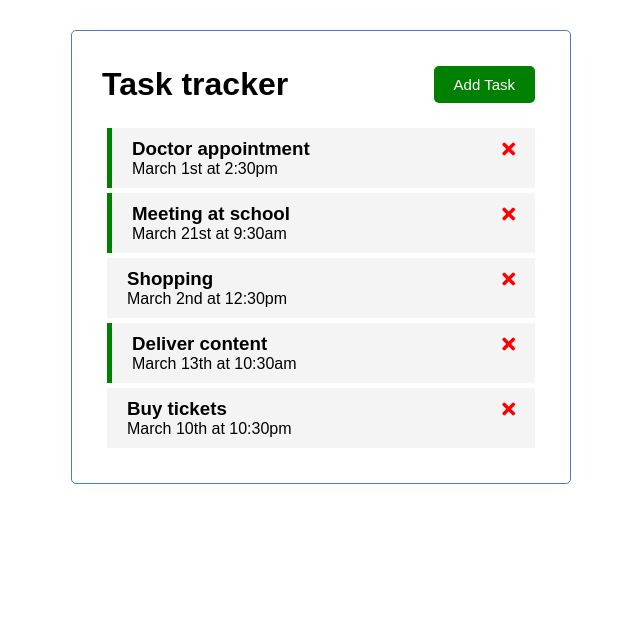
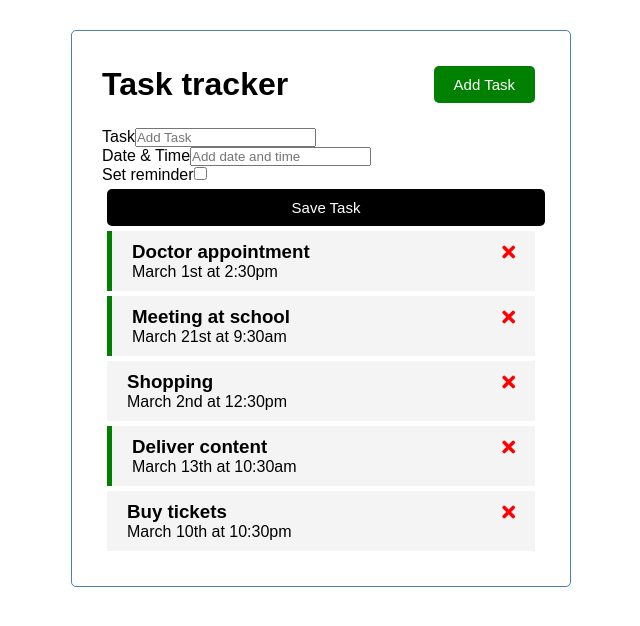
Before and after one commit to NidhitheCoder/learn-vue-js, a Vue app in the folder vuejs-traversy/vue-lean-app/: page / in a window 1280 px wide. Shown: the top 626 px of the page, without its empty margins (319-959 px from the left). Built offline with nearby package versions, Linux system fonts and the light colour scheme.

Commit message:
Create add task component

```diff
--- a/vuejs-traversy/vue-lean-app/src/App.vue
+++ b/vuejs-traversy/vue-lean-app/src/App.vue
@@ -1,6 +1,7 @@
 <template>
   <div class="container">
     <Header title="Task tracker" />
+    <AddTask />
     <Tasks @toggle-reminder="toggleReminder" @delete-task="deleteTask" :tasks="tasks" />
   </div>
 </template>
@@ -8,12 +9,14 @@
 <script>
 import Header from './components/HeaderComp.vue';
 import Tasks from './components/TasksComp.vue';
+import AddTask from './components/AddTaskComp.vue';
 
 export default {
   name: "App",
   components: {
     Header,
     Tasks,
+    AddTask,
   },
   data() {
     return {
@@ -27,7 +30,7 @@ export default {
       }
     },
     toggleReminder(id) {
-      this.tasks.map(task => task.id === id ? { ...task, reminder: !task.reminder } : task);
+      this.tasks = this.tasks.map(task => task.id === id ? { ...task, reminder: !task.reminder } : task);
     }
   },
   created() {
--- /dev/null
+++ b/vuejs-traversy/vue-lean-app/src/components/AddTaskComp.vue
@@ -0,0 +1,23 @@
+<template>
+  <form class="add-form">
+    <div class="form-control">
+      <label>Task</label>
+      <input type="text" name="text" placeholder="Add Task" />
+    </div>
+    <div class="form-control">
+      <label>Date & Time</label>
+      <input type="text" name="day" placeholder="Add date and time" />
+    </div>
+    <div class="form-control form-control-check">
+      <label>Set reminder</label>
+      <input type="checkbox" name="reminder" />
+    </div>
+    <input type="submit" value="Save Task" class="btn btn-block" />
+  </form>
+</template>
+
+<script>
+  export default {
+    name: 'AddTask',
+  }
+</script>
```
Also changed, not shown: vuejs-traversy/vue-lean-app/src/components/AddTask.vue (deleted).
